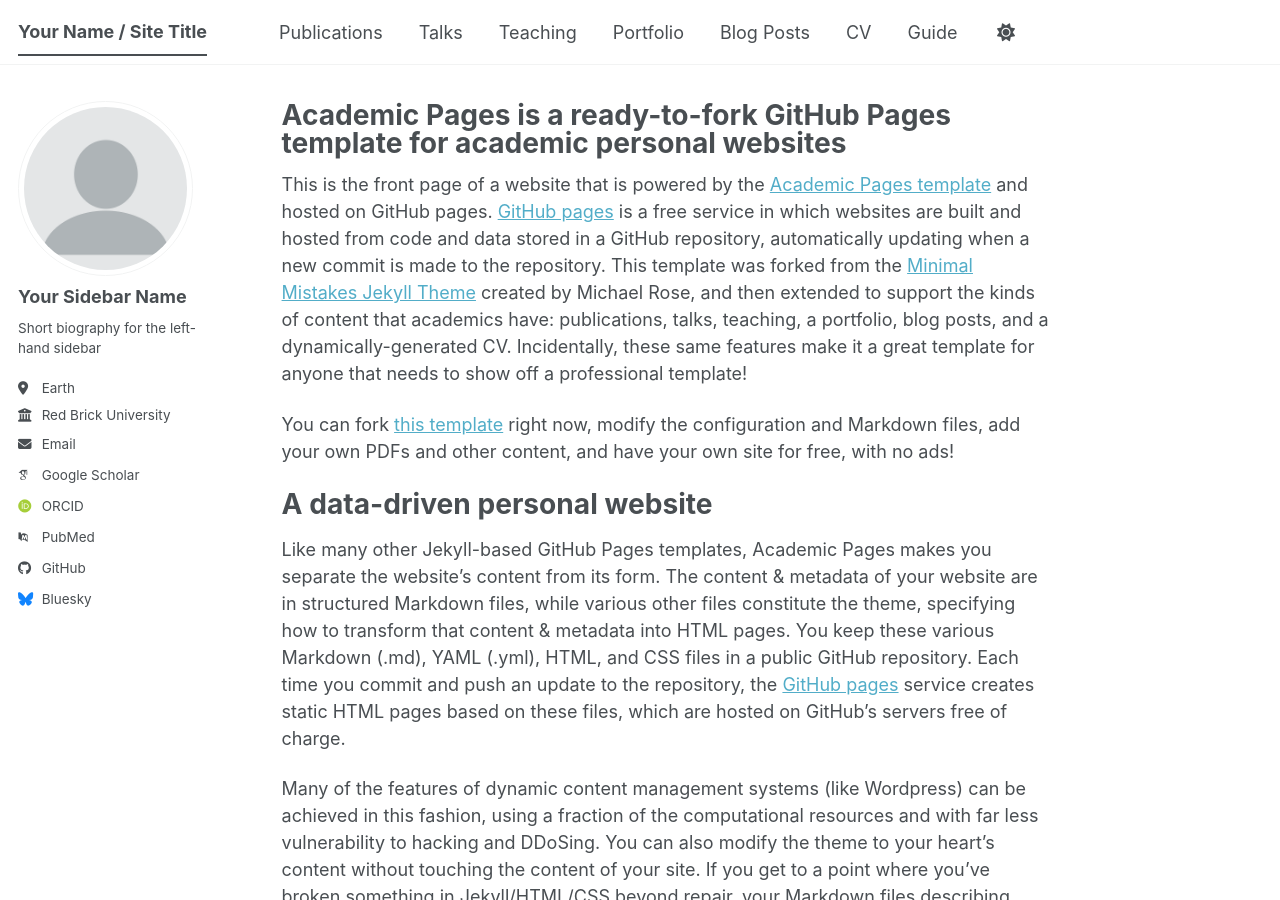
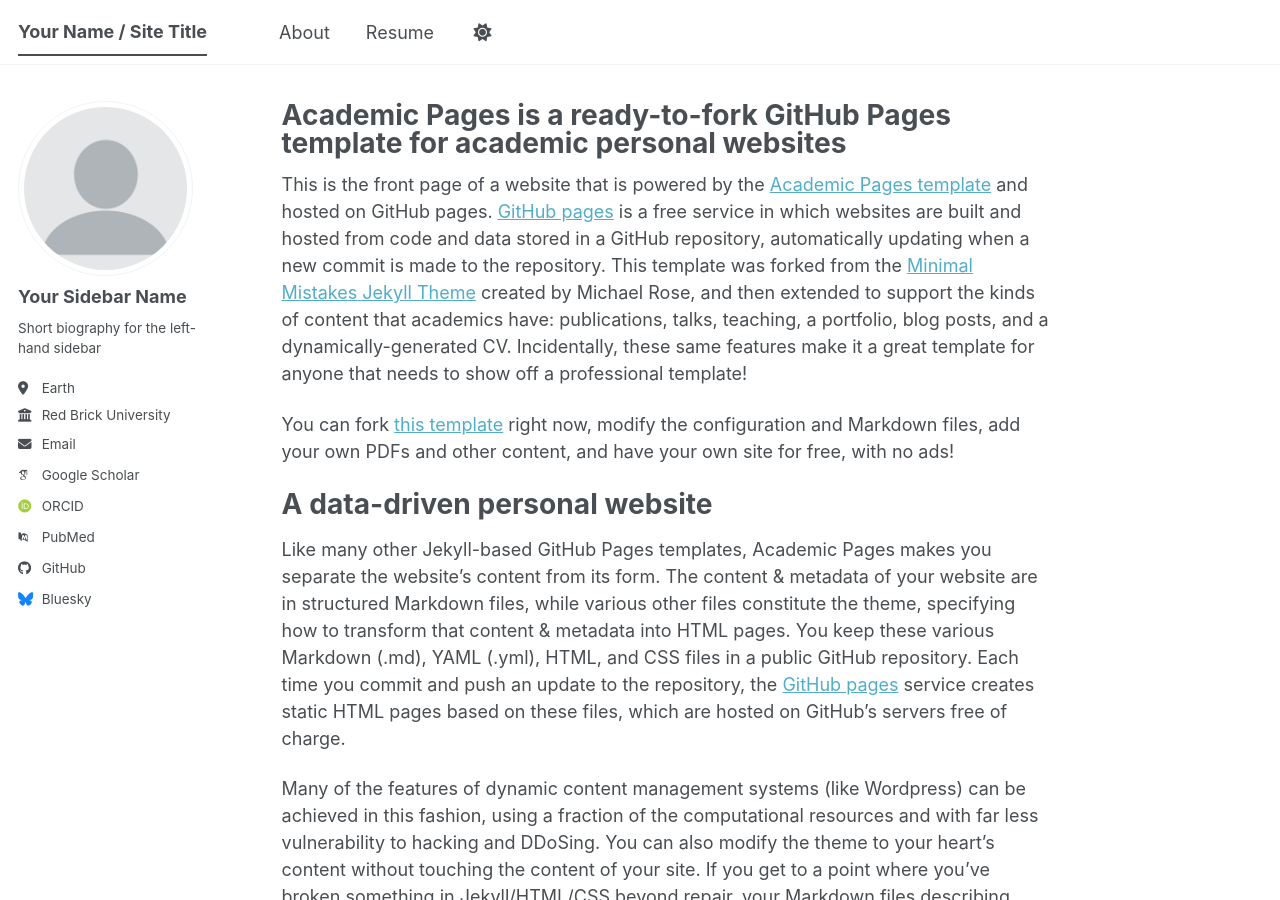
Before and after one commit to lovedjazlyn/lovedjazlyn.github.io, a Jekyll site: the page built from _pages/about.md, in a window 1280 px wide and 900 px high. Built offline with Jekyll 4.4.1, drawn with Linux system fonts in a browser that asks for light colours; some web fonts are replaced; a script bundle is joined from its source files by our own code; library files that are not in the unit come from our copies.

Commit message:
Update navigation.yml

```diff
--- a/_data/navigation.yml
+++ b/_data/navigation.yml
@@ -8,26 +8,8 @@
 #      Markdown formatted page while the second is generated using JSON.
 
 main:
-  - title: "Publications"
-    url: /publications/
+  - title: "About"
+    url: /
 
-  - title: "Talks"
-    url: /talks/
-
-  - title: "Teaching"
-    url: /teaching/
-
-  - title: "Portfolio"
-    url: /portfolio/
-
-  - title: "Blog Posts"
-    url: /year-archive/
-
-  - title: "CV"
+  - title: "Resume"
     url: /cv/
-
-  # - title: "CV"
-  #   url: /cv-json/
-
-  - title: "Guide"
-    url: /markdown/
```
